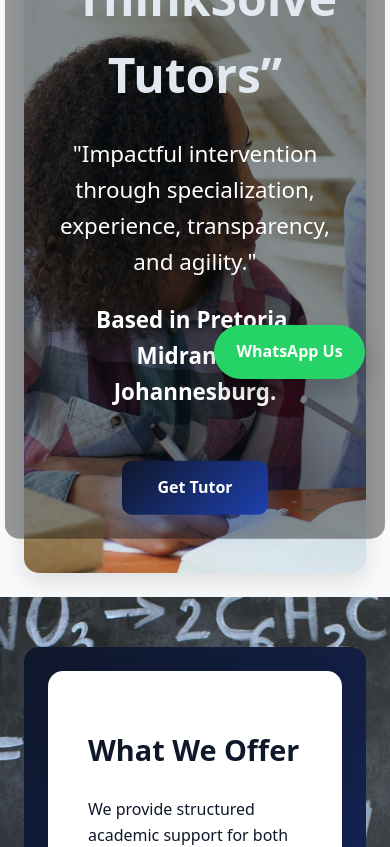
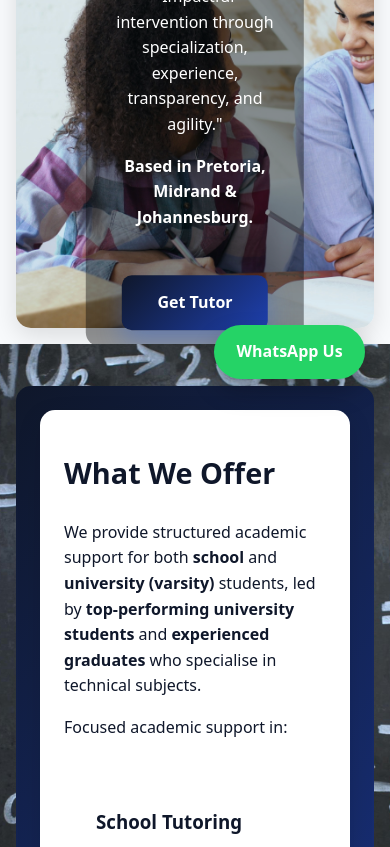
Before and after one commit to Xolani-Dev99/TutoringWeb, a plain HTML site: page index.html in a window 390 px wide. Shown: the part 440-1287 px from the top of the page. Drawn offline with Linux system fonts and the light colour scheme.

Commit message:
Added viewport meta tag for mobile responsiveness

```diff
--- a/style.css
+++ b/style.css
@@ -862,3 +862,58 @@
   font-size: 0.8rem;
   opacity: 0.8;
 }
+
+
+
+
+
+
+
+@media (max-width: 768px) {
+
+  /* Reduce hero height on small devices */
+  .hero-section {
+    height: 60vh; /* shorter for phones */
+  }
+
+  /* Scale hero text */
+  .hero-section .hero-text h1 {
+    font-size: clamp(1.8rem, 6vw, 2.4rem);
+  }
+
+  .hero-section .hero-text p {
+    font-size: clamp(1rem, 4vw, 1.2rem);
+  }
+
+  /* Reduce hero padding overlay */
+  .hero-section .hero-text {
+    padding: 1rem 1.5rem;
+  }
+
+  /* Adjust badge / Einstein image */
+  .card-albert {
+    width: 180px;  /* smaller on mobile */
+  }
+
+  /* Reduce section paddings globally */
+  section {
+    padding: 1rem;
+  }
+
+  .container, .content-box {
+    padding: 1rem 1.5rem;
+  }
+
+  /* Stack split sections vertically */
+  .split, .split-grid, .image-layout {
+    flex-direction: column;
+    gap: 1rem;
+  }
+
+  /* Limit tutor images on mobile */
+  .tutor-image {
+    max-width: 90%;
+    margin: 1.5rem auto;
+  }
+
+}
```
